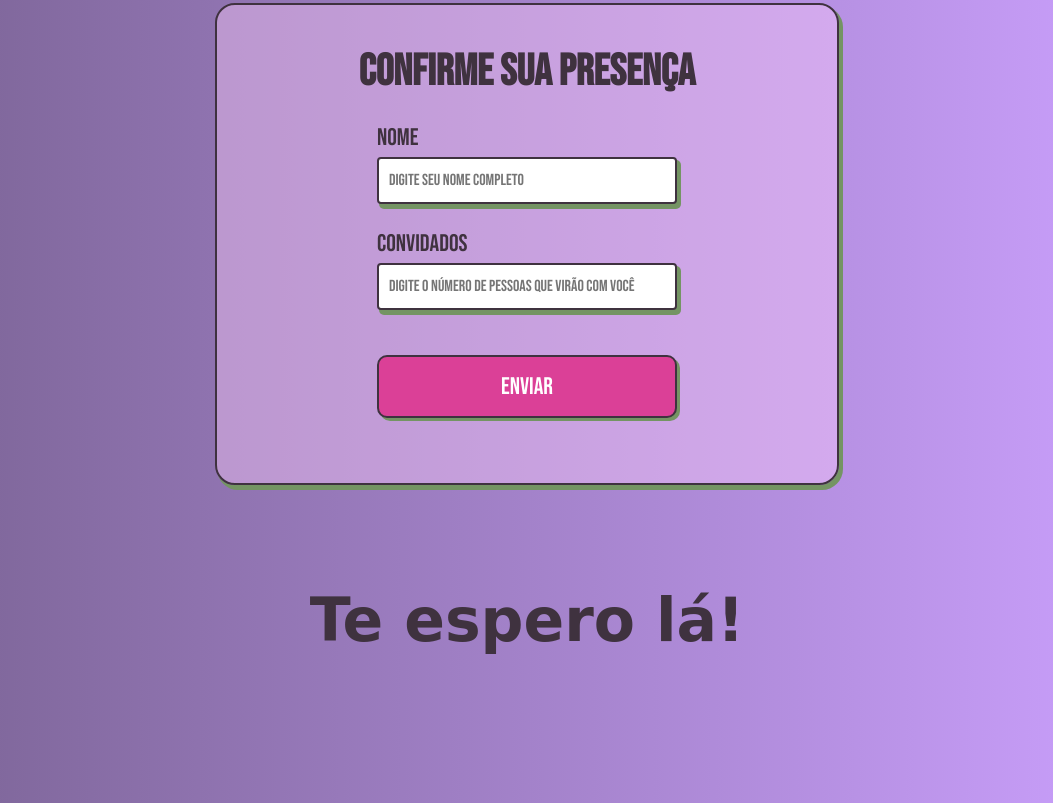
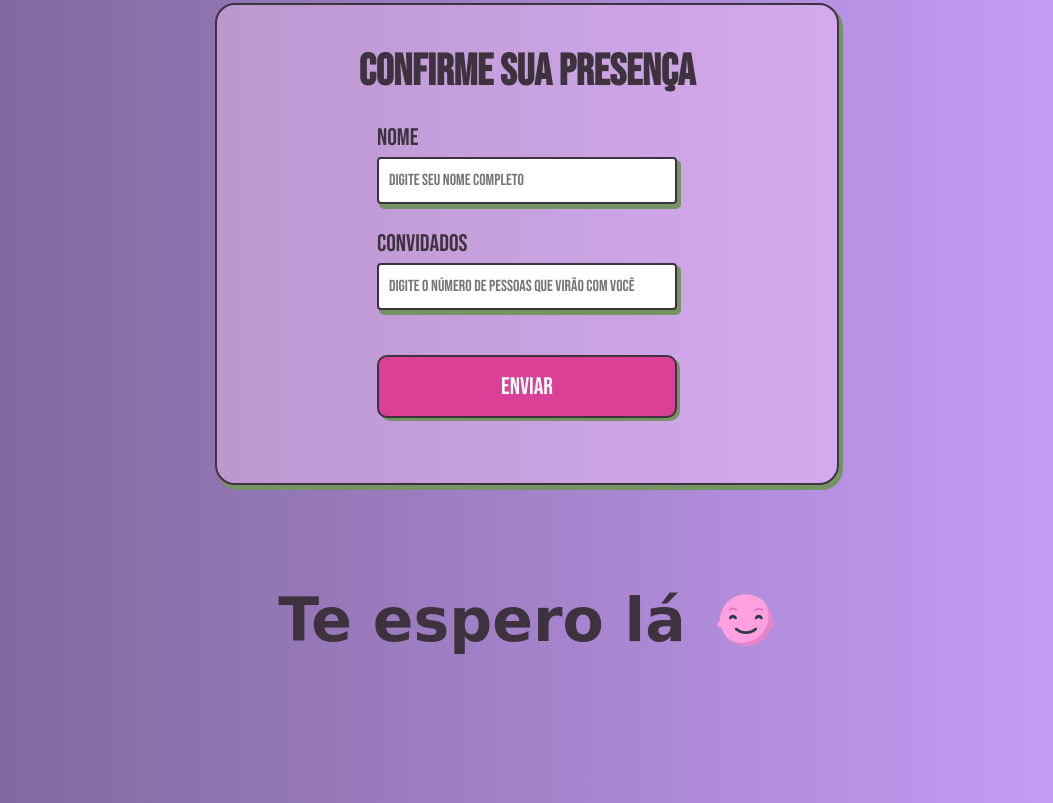
Before and after one commit to Magialis/parcel-evento-ebac, a website built with Parcel: page src/index.html in a window 1280 px wide. Shown: the part 997-1800 px from the top of the page, without its empty margins (113-1166 px from the left). Built offline with nearby package versions, Linux system fonts and the light colour scheme; a web font is replaced by a local one.

Commit message:
configurando o build para a vercel e ajustando as imagens

```diff
--- a/package.json
+++ b/package.json
@@ -4,6 +4,7 @@
   "main": "index.js",
   "scripts": {
     "dev": "parcel src/index.html src/styles/main.scss src/scripts/main.js --no-cache",
+    "build": "parcel build src/index.html",
     "test": "echo \"Error: no test specified\" && exit 1"
   },
   "keywords": [],
@@ -12,6 +13,7 @@
   "description": "",
   "devDependencies": {
     "@parcel/transformer-sass": "^2.12.0",
-    "parcel": "^2.12.0"
+    "parcel": "^2.12.0",
+    "sharp": "^0.31.3"
   }
 }
--- /dev/null
+++ b/sharp.config.json
@@ -0,0 +1,5 @@
+{
+    "png": {
+        "quality": 75
+    }
+}
--- a/src/index.html
+++ b/src/index.html
@@ -13,8 +13,8 @@
 </head>
 
 <body>
-    <img class="background background--desktop" src="./images/fundo desktop.png" alt="">
-    <img class="background background--tablet-mobile" src="./images/fundo tablet-mobile.png" alt="">
+    <img class="background background--desktop" src="./images/fundo-desktop.png" alt="">
+    <img class="background background--tablet-mobile" src="./images/fundo-tablet-mobile.png" alt="">
 
     <header class="hero">
         <div class="container">
@@ -61,12 +61,13 @@
                 <form id="form">
                     <div class="event__form__item">
                         <label for="nome" class="event__form__label text--big">Nome</label>
-                        <input id="nome" class="event__form__input text" type="text" placeholder="Digite seu nome completo">
+                        <input id="nome" class="event__form__input text" type="text"
+                            placeholder="Digite seu nome completo">
                     </div>
                     <div class="event__form__item">
                         <label for="convidados" class="event__form__label text--big">Convidados</label>
-                        <input id="convidados" class="event__form__input text" type="number" placeholder="Digite o número de pessoas que virão com você"
-                            min="1">
+                        <input id="convidados" class="event__form__input text" type="number"
+                            placeholder="Digite o número de pessoas que virão com você" min="1">
                     </div>
                     <div>
                         <button class="button button--secondary text--big">Enviar</button>
@@ -74,7 +75,10 @@
                 </form>
                 <div id="message" class="event__form__success-message text--big">Sua presença foi confirmada!</div>
             </div>
-            <h2 class="title--big text--cursive">Te espero lá!</h2>
+            <div class="event__message">
+                <h2 class="title--big text--cursive">Te espero lá</h2>
+                <img src="./images/icon-smile.svg" alt="">
+            </div>
         </div>
     </section>
 
--- a/src/styles/_event.scss
+++ b/src/styles/_event.scss
@@ -59,4 +59,11 @@
             width: 100%;
         }
     }
+
+    &__message {
+        display: flex;
+        justify-content: center;
+        align-items: center;
+        gap: 30px;
+    }
 }
```
Also changed, not shown: src/images/fundo-tablet-mobile.png (renamed from src/images/fundo tablet-mobile.png), src/images/icon-smile.svg (added), src/images/icon.svg (deleted), 3 other files.
